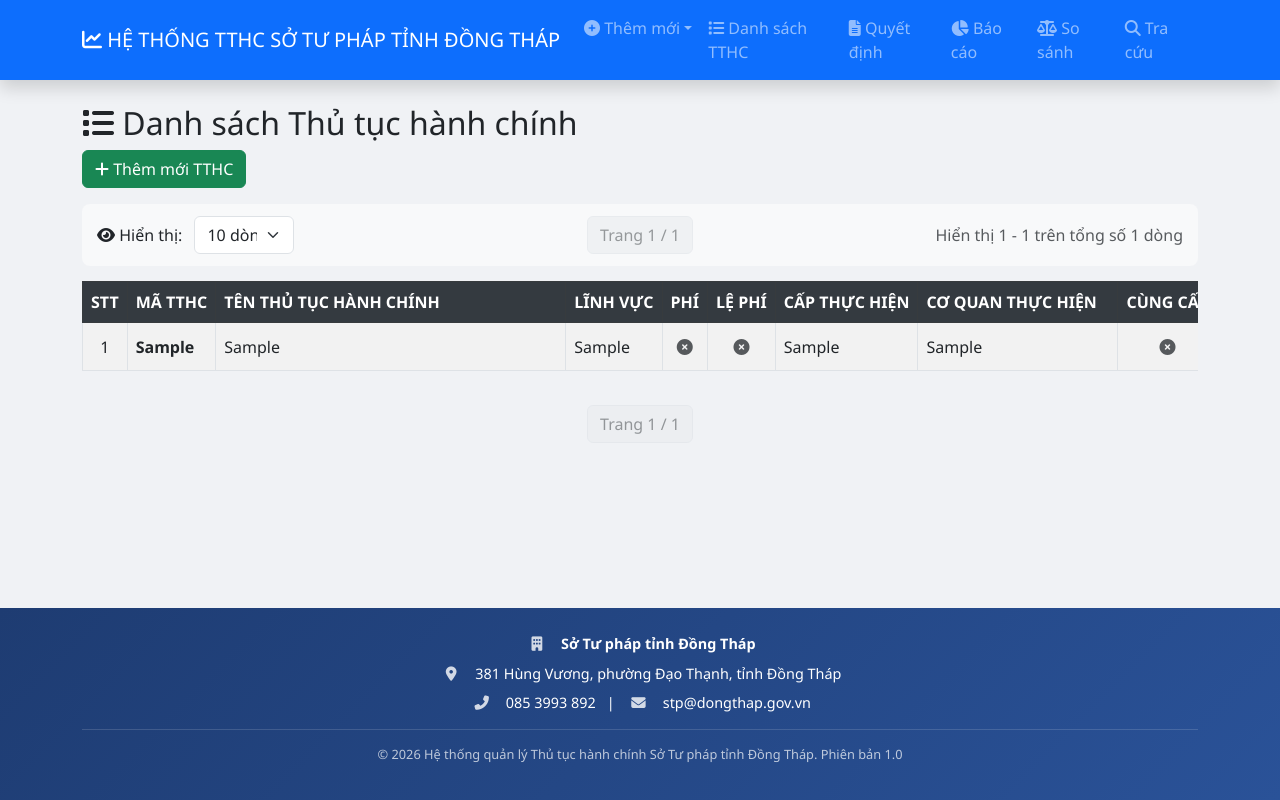
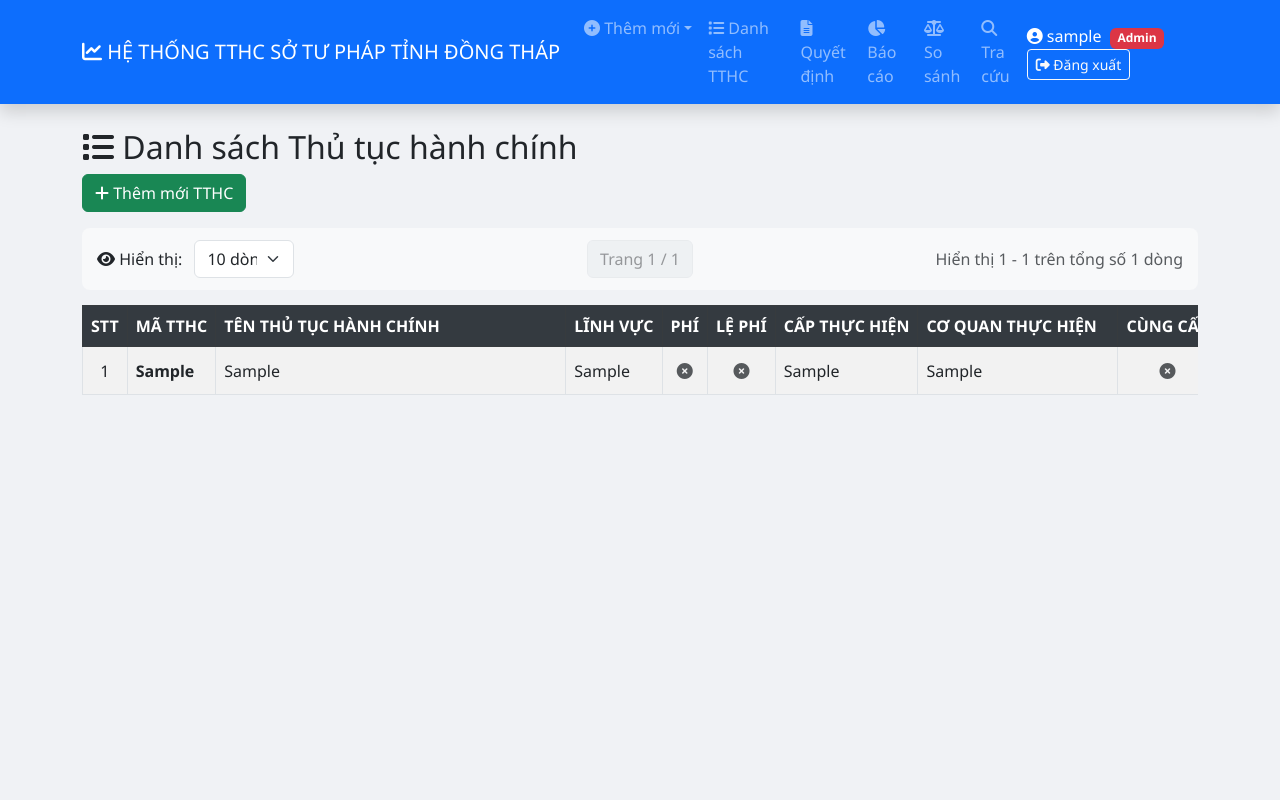
Before and after one commit to sotuphap-stpdt/quan-ly-tthc, a Flask app: page /tthc in a window 1280 px wide. Run offline with Flask 3, Linux system fonts and the light colour scheme; the visitor is signed in with stand-in values (Sample User, id 1); tables that the repository leaves empty hold one stand-in row (values such as "Sample post"); some libraries are stand-ins or nearby versions.

Commit message:
Update tthc_list.html

```diff
--- a/templates/tthc_list.html
+++ b/templates/tthc_list.html
@@ -4,6 +4,9 @@
     <title>Danh sách Thủ tục hành chính - HỆ THỐNG TTHC SỞ TƯ PHÁP TỈNH ĐỒNG THÁP</title>
     <link href="https://cdn.jsdelivr.net/npm/bootstrap@5.3.0/dist/css/bootstrap.min.css" rel="stylesheet">
     <link rel="stylesheet" href="https://cdnjs.cloudflare.com/ajax/libs/font-awesome/6.4.0/css/all.min.css">
+    <link href="https://cdn.datatables.net/1.13.4/css/dataTables.bootstrap5.min.css" rel="stylesheet">
+    <script src="https://code.jquery.com/jquery-3.6.0.min.js"></script>
+    <script src="https://cdn.datatables.net/1.13.4/js/jquery.dataTables.min.js"></script>
     <style>
         * { margin: 0; padding: 0; box-sizing: border-box; }
         body { background: #f0f2f5; font-family: 'Segoe UI', Tahoma, Geneva, Verdana, sans-serif; display: flex; flex-direction: column; min-height: 100vh; }
@@ -23,7 +26,7 @@
         .pagination .disabled .page-link { cursor: not-allowed; opacity: 0.6; }
         .page-size-select { width: auto; display: inline-block; }
         .control-bar { background: #f8f9fa; padding: 10px 15px; border-radius: 8px; margin-bottom: 15px; }
-        .footer { background: linear-gradient(135deg, #1e3c72 0%, #2a5298 100%); color: white; padding: 25px 0 20px; margin-top: 30px; }
+        .footer { background: linear-gradient(135deg, #1e3c72 0%, #2a5298 100%); color: white; padding: 25px 0 20px; margin-top: 30px; width: 100%; }
         .footer .footer-info { text-align: center; }
         .footer .footer-info p { margin-bottom: 8px; font-size: 0.9rem; }
         .footer .footer-info i { width: 25px; margin-right: 8px; opacity: 0.8; }
@@ -44,6 +47,9 @@
                     <ul class="dropdown-menu">
                         <li><a class="dropdown-item" href="/tthc/them"><i class="fas fa-folder-plus"></i> Thêm TTHC</a></li>
                         <li><a class="dropdown-item" href="/quyet_dinh/them"><i class="fas fa-gavel"></i> Thêm Quyết định</a></li>
+                        {% if role == 'admin' %}
+                        <li><a class="dropdown-item" href="/users"><i class="fas fa-users"></i> Quản lý người dùng</a></li>
+                        {% endif %}
                     </ul>
                 </li>
                 <li class="nav-item"><a class="nav-link" href="/tthc"><i class="fas fa-list"></i> Danh sách TTHC</a></li>
@@ -53,6 +59,10 @@
                 <li class="nav-item"><a class="nav-link" href="/tim_kiem"><i class="fas fa-search"></i> Tra cứu</a></li>
             </ul>
         </div>
+        <div class="ms-auto">
+            <span class="text-white me-3"><i class="fas fa-user-circle"></i> {{ username }} {% if role == 'admin' %}<span class="badge bg-danger ms-1">Admin</span>{% endif %}</span>
+            <a href="/logout" class="btn btn-outline-light btn-sm"><i class="fas fa-sign-out-alt"></i> Đăng xuất</a>
+        </div>
     </div>
 </nav>
 
@@ -61,7 +71,6 @@
         <h2><i class="fas fa-list"></i> Danh sách Thủ tục hành chính</h2>
         <a href="/tthc/them" class="btn btn-success mb-3"><i class="fas fa-plus"></i> Thêm mới TTHC</a>
 
-        <!-- Thanh điều khiển -->
         <div class="control-bar">
             <div class="row align-items-center">
                 <div class="col-md-3">
@@ -85,7 +94,7 @@
         </div>
 
         <div class="table-responsive">
-            <table class="table table-bordered table-striped">
+            <table class="table table-bordered table-striped" id="tthcTable">
                 <thead class="table-dark">
                     <tr>
                         <th style="width: 50px;">STT</th>
@@ -111,16 +120,17 @@
                 </thead>
                 <tbody id="tableBody">
                     <tr><td colspan="19" class="text-center">Đang tải dữ liệu...<\/td><\/tr>
-                </tbody>
-            </table>
-        </div>
+                <\/tbody>
+            <\/table>
+        <\/div>
 
-        <!-- Phân trang dưới cùng -->
         <div class="row mt-3">
             <div class="col-md-12 text-center">
                 <div id="paginationControlsBottom"></div>
             </div>
         </div>
+
+        <a href="/" class="btn btn-secondary mt-3"><i class="fas fa-arrow-left"></i> Về Dashboard</a>
     </div>
 </div>
 
@@ -138,7 +148,6 @@
 </footer>
 
 <script>
-// Dữ liệu từ server
 const tthcsData = {{ tthcs | tojson | safe }};
 
 let allData = [];
@@ -182,7 +191,7 @@ function renderRow(item, idx) {
 
 function renderTable() {
     if (!allData || allData.length === 0) {
-        document.getElementById('tableBody').innerHTML = '<tr><td colspan="19" class="text-center">Chưa có dữ liệu thủ tục hành chính<\/td><\/tr>';
+        document.getElementById('tableBody').innerHTML = '<td><td colspan="19" class="text-center">Chưa có dữ liệu thủ tục hành chính<\/td><\/tr>';
         document.getElementById('paginationInfo').innerHTML = '';
         document.getElementById('paginationControls').innerHTML = '';
         document.getElementById('paginationControlsBottom').innerHTML = '';
@@ -197,7 +206,7 @@ function renderTable() {
             html += renderRow(allData[i], i);
         }
         document.getElementById('tableBody').innerHTML = html;
-        document.getElementById('paginationInfo').innerHTML = `Hiển thị ${totalItems} trên tổng số ${totalItems} dòng`;
+        document.getElementById('paginationInfo').innerHTML = 'Hiển thị ' + totalItems + ' trên tổng số ' + totalItems + ' dòng';
         document.getElementById('paginationControls').innerHTML = '';
         document.getElementById('paginationControlsBottom').innerHTML = '';
         return;
@@ -217,14 +226,14 @@ function renderTable() {
         html += renderRow(pageData[i], globalIdx);
     }
     document.getElementById('tableBody').innerHTML = html;
-    document.getElementById('paginationInfo').innerHTML = `Hiển thị ${start + 1} - ${end} trên tổng số ${totalItems} dòng`;
+    document.getElementById('paginationInfo').innerHTML = 'Hiển thị ' + (start + 1) + ' - ' + end + ' trên tổng số ' + totalItems + ' dòng';
 
     renderPagination();
 }
 
 function renderPagination() {
     if (totalPages <= 1) {
-        const emptyHtml = '<nav><ul class="pagination"><li class="page-item disabled"><span class="page-link">Trang 1 / 1</span></li></ul></nav>';
+        var emptyHtml = '<nav><ul class="pagination"><li class="page-item disabled"><span class="page-link">Trang 1 / 1</span></li></ul></nav>';
         document.getElementById('paginationControls').innerHTML = emptyHtml;
         document.getElementById('paginationControlsBottom').innerHTML = emptyHtml;
         return;
@@ -243,30 +252,26 @@ function renderPagination() {
 
     let pageNumbers = '';
     for (let i = startPage; i <= endPage; i++) {
-        pageNumbers += `<li class="page-item ${i === currentPage ? 'active' : ''}">
-                            <a class="page-link" href="javascript:void(0)" onclick="goToPage(${i})">${i}</a>
-                        </li>`;
+        pageNumbers += '<li class="page-item ' + (i === currentPage ? 'active' : '') + '">' +
+                            '<a class="page-link" href="javascript:void(0)" onclick="goToPage(' + i + ')">' + i + '</a>' +
+                        '</li>';
     }
 
-    const paginationHtml = `
-        <nav>
-            <ul class="pagination">
-                <li class="page-item ${currentPage === 1 ? 'disabled' : ''}">
-                    <a class="page-link" href="javascript:void(0)" onclick="goToPage(1)">« Đầu</a>
-                </li>
-                <li class="page-item ${currentPage === 1 ? 'disabled' : ''}">
-                    <a class="page-link" href="javascript:void(0)" onclick="goToPage(${currentPage - 1})">‹ Trước</a>
-                </li>
-                ${pageNumbers}
-                <li class="page-item ${currentPage === totalPages ? 'disabled' : ''}">
-                    <a class="page-link" href="javascript:void(0)" onclick="goToPage(${currentPage + 1})">Sau ›</a>
-                </li>
-                <li class="page-item ${currentPage === totalPages ? 'disabled' : ''}">
-                    <a class="page-link" href="javascript:void(0)" onclick="goToPage(${totalPages})">Cuối »</a>
-                </li>
-            </ul>
-        </nav>
-    `;
+    var paginationHtml = '<nav><ul class="pagination">' +
+        '<li class="page-item ' + (currentPage === 1 ? 'disabled' : '') + '">' +
+            '<a class="page-link" href="javascript:void(0)" onclick="goToPage(1)">« Đầu</a>' +
+        '</li>' +
+        '<li class="page-item ' + (currentPage === 1 ? 'disabled' : '') + '">' +
+            '<a class="page-link" href="javascript:void(0)" onclick="goToPage(' + (currentPage - 1) + ')">‹ Trước</a>' +
+        '</li>' +
+        pageNumbers +
+        '<li class="page-item ' + (currentPage === totalPages ? 'disabled' : '') + '">' +
+            '<a class="page-link" href="javascript:void(0)" onclick="goToPage(' + (currentPage + 1) + ')">Sau ›</a>' +
+        '</li>' +
+        '<li class="page-item ' + (currentPage === totalPages ? 'disabled' : '') + '">' +
+            '<a class="page-link" href="javascript:void(0)" onclick="goToPage(' + totalPages + ')">Cuối »</a>' +
+        '</li>' +
+        '</ul></nav>';
 
     document.getElementById('paginationControls').innerHTML = paginationHtml;
     document.getElementById('paginationControlsBottom').innerHTML = paginationHtml;
@@ -281,6 +286,7 @@ function goToPage(page) {
 
 function changePageSize() {
     var select = document.getElementById('pageSizeSelect');
+    if (!select) return;
     var value = select.value;
 
     if (value === 'all') {
@@ -299,8 +305,12 @@ function escapeHtml(text) {
     return div.innerHTML;
 }
 
-// Khởi tạo
 allData = tthcsData;
+if (allData && allData.length > 0) {
+    renderTable();
+} else {
+    document.getElementById('tableBody').innerHTML = '<tr><td colspan="19" class="text-center">Chưa có dữ liệu thủ tục hành chính<\/td><\/tr>';
+}
 
 var pageSizeSelect = document.getElementById('pageSizeSelect');
 if (pageSizeSelect) {
@@ -308,12 +318,6 @@ if (pageSizeSelect) {
         changePageSize();
     };
 }
-
-if (allData && allData.length > 0) {
-    renderTable();
-} else {
-    document.getElementById('tableBody').innerHTML = '<td><td colspan="19" class="text-center">Chưa có dữ liệu thủ tục hành chính<\/td><\/tr>';
-}
 </script>
 </body>
 </html>
```
